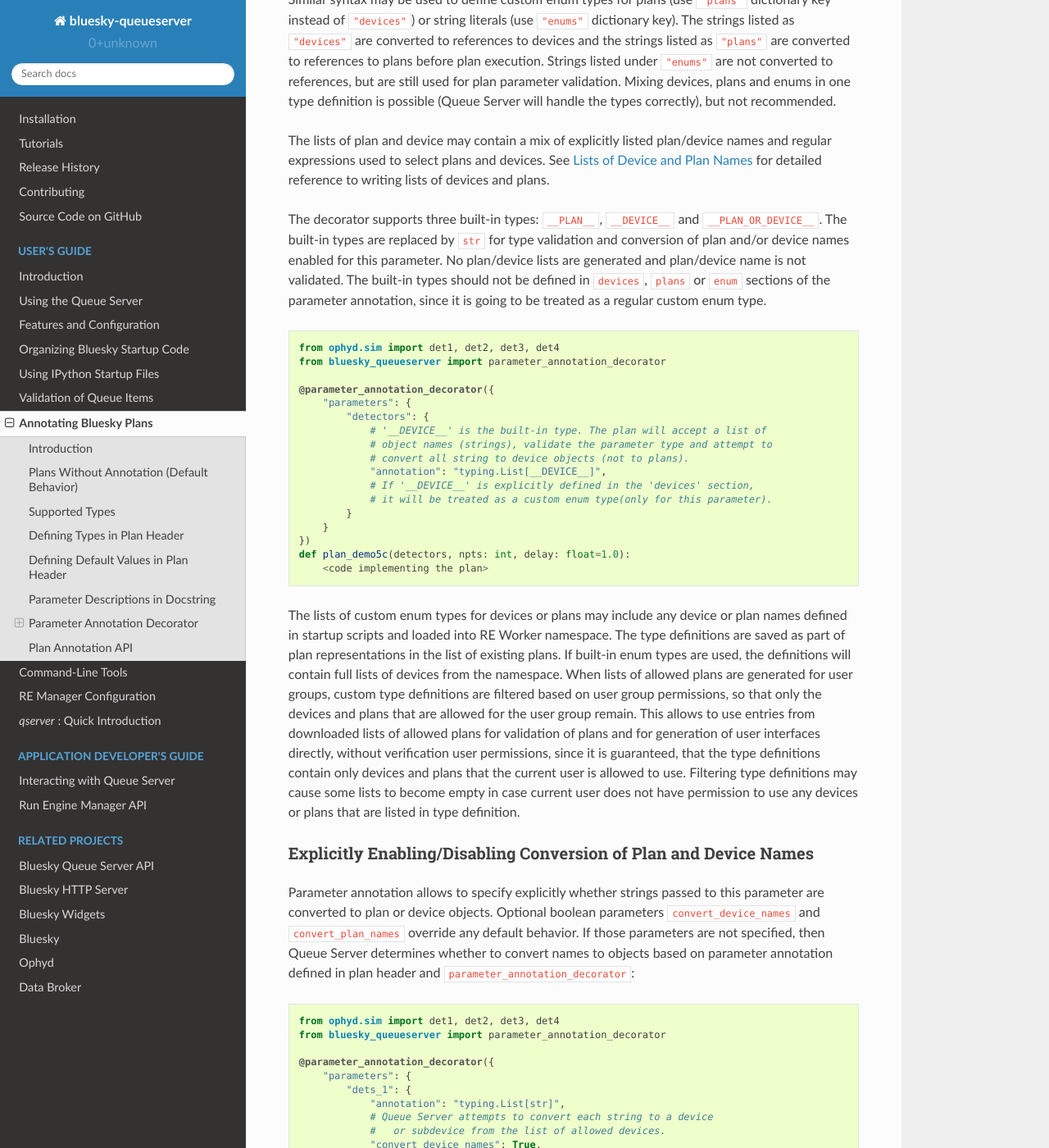
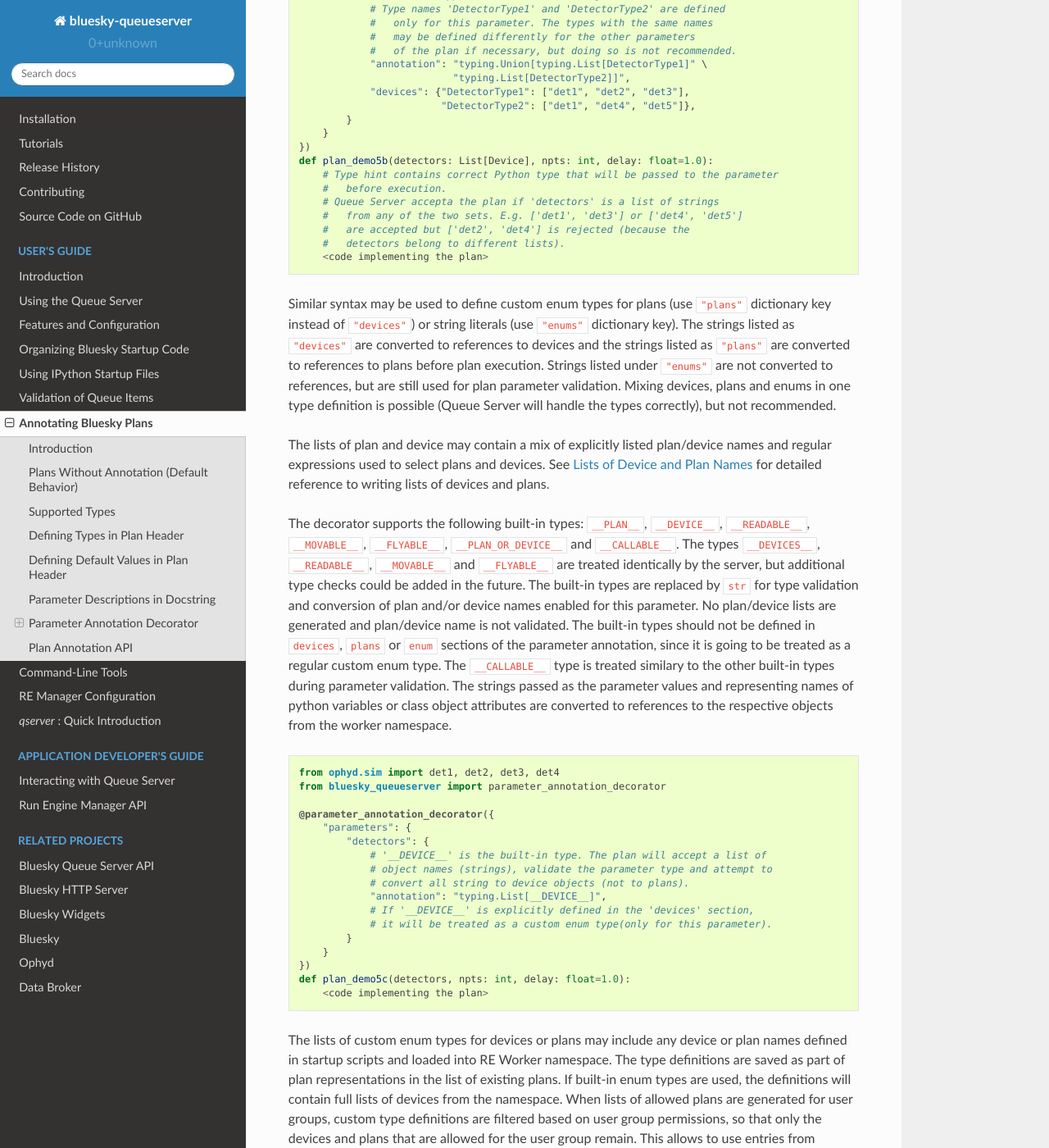
Before and after one commit to bluesky/bluesky-queueserver, a Sphinx documentation site: the page built from docs/source/plan_annotation.rst, in a window 1280 px wide and 1400 px high, scrolled down 10755 px. Shown: the whole window at 82% size. Built offline with Sphinx 7.4.7 and the Read the Docs theme 2.0.0, drawn with Linux system fonts in a browser that asks for light colours; some of the changed text lies outside the part shown.

Commit message:
DOC: update docs on built-in types

```diff
--- a/docs/source/plan_annotation.rst
+++ b/docs/source/plan_annotation.rst
@@ -285,10 +285,18 @@ if the default value defined in the plan header or in the decorator has unsuppor
 
 **Supported types for type annotations.** Type annotations may be native Python types
 (such as ``int``, ``float``, ``str``, etc.), ``NoneType``, or generic types that are based
-on native Python types (such as ``typing.List[typing.Union[int, str]]``). Technically the type will
-be accepted if the operation of recreating the type object from its string representation
-using ``eval`` function is successful with the namespace that contains imported ``typing``
-module and ``NoneType`` type.
+on native Python types (such as ``list[int]``, ``typing.List[typing.Union[int, str]]``).
+Technically the type will be accepted if the operation of recreating the type object
+from its string representation using ``eval`` function is successful with the namespace
+that contains imported ``typing`` and ``collections.abc`` modules and ``NoneType`` type.
+The server can recognize and properly handle the following types used in the plan headers
+(see :ref:`defining_types_in_plan_header` and :ref:`parameter_annotation_decorator_parameter_types`):
+
+* ``bluesky.protocols.Readable`` (replaced by ``__READABLE__`` built-in type);
+* ``bluesky.protocols.Movable`` (replaced by ``__MOVABLE__`` built-in type);
+* ``bluesky.protocols.Flyable`` (replaced by ``__FLYABLE__`` built-in type);
+* ``collections.abc.Callable`` (replaced by ``__CALLABLE__`` built-in type);
+* ``typing.Callable`` (replaced by ``__CALLABLE__`` built-in type).
 
 **Supported types of default values.** The default values can be objects of native Python
 types and literal expressions with objects of native Python types. The default value should
@@ -324,6 +332,8 @@ using ``parameter_annotation_decorator`` (:ref:`parameter_annotation_decorator`)
      <code implementing the plan>
 
 
+.. _defining_types_in_plan_header:
+
 Defining Types in Plan Header
 -----------------------------
 
@@ -339,8 +349,9 @@ as having no type hints (unless type annotations for those parameters are define
   Queue Server ignores type hints defined in the plan signature for parameters that have
   type annotations defined in ``parameter_annotation_decorator``.
 
-The acceptable types include Python base types, ``NoneType`` and imports from ``typing`` module
-(see :ref:`supported_types`). Following are the examples of plans with type hints:
+The acceptable types include Python base types, ``NoneType`` and imports from ``typing``
+and ``collections.abc`` modules (see :ref:`supported_types`). Following are the examples
+of plans with type hints:
 
 .. code-block:: python
 
@@ -363,6 +374,13 @@ The acceptable types include Python base types, ``NoneType`` and imports from ``
       #   converted to 'typing.Union[typing.List[float], NoneType]' and
       #   correctly processed by the Queue Server.
       <code implementing the plan>
+
+The server can process the annotations containing Bluesky protocols ``bluesky.protocols.Readable``,
+``bluesky.protocols.Movable`` and ``bluesky.protocols.flyable`` and callable types
+``collections.abc.Callable`` and ``typing.Callable`` with or without type parameters.
+Those types are replaced with ``__READABLE__``, ``__MOVABLE__``, ``__FLYABLE__``
+and ``__CALLABLE__`` built-in types respectively. See the details on built-in types in
+:ref:`parameter_annotation_decorator_parameter_types`.
 
 
 Defining Default Values in Plan Header
@@ -485,6 +503,7 @@ example, the description for the parameter `npts` is not overridden in the decor
       """
       <code implementing the plan>
 
+.. _parameter_annotation_decorator_parameter_types:
 
 Parameter Types
 +++++++++++++++
@@ -575,12 +594,18 @@ The lists of plan and device may contain a mix of explicitly listed plan/device
 regular expressions used to select plans and devices. See :ref:`lists_of_device_and_plan_names`
 for detailed reference to writing lists of devices and plans.
 
-The decorator supports three built-in types: ``__PLAN__``, ``__DEVICE__`` and
-``__PLAN_OR_DEVICE__``. The built-in types are replaced by ``str`` for type validation and
+The decorator supports the following built-in types: ``__PLAN__``, ``__DEVICE__``,
+``__READABLE__``, ``__MOVABLE__``, ``__FLYABLE__``, ``__PLAN_OR_DEVICE__`` and
+``__CALLABLE__``. The types ``__DEVICES__``, ``__READABLE__``, ``__MOVABLE__`` and ``__FLYABLE__``
+are treated identically by the server, but additional type checks could be added in the future.
+The built-in types are replaced by ``str`` for type validation and
 conversion of plan and/or device names enabled for this parameter. No plan/device lists
 are generated and plan/device name is not validated. The built-in types should not be
 defined in ``devices``, ``plans`` or ``enum`` sections of the parameter annotation, since
-it is going to be treated as a regular custom enum type.
+it is going to be treated as a regular custom enum type. The ``__CALLABLE__`` type is
+treated similary to the other built-in types during parameter validation. The strings
+passed as the parameter values and representing names of python variables or class object
+attributes are converted to references to the respective objects from the worker namespace.
 
 .. code-block:: python
 
```
